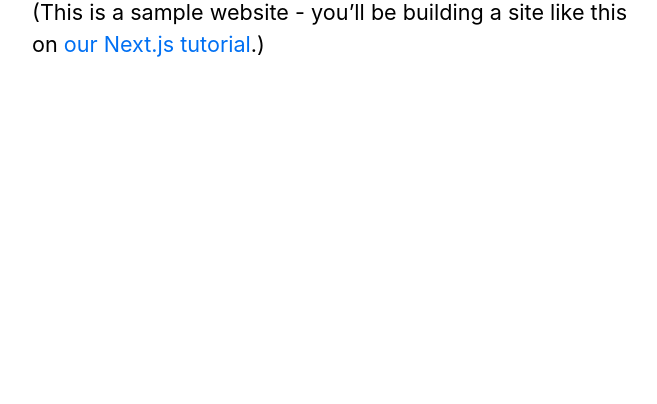
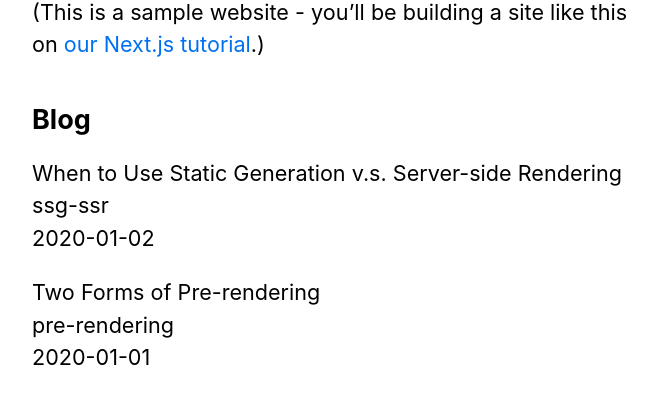
Before and after one commit to arthurborgesdev/neverendx, a Next.js app: page / in a window 1280 px wide. Shown: the part 368-772 px from the top of the page, without its empty margins (302-959 px from the left). Built offline with nearby package versions, Linux system fonts and the light colour scheme.

Commit message:
Commiting changes of next.js tutorial until pre-rendering and data fetching

```diff
--- /dev/null
+++ b/lib/posts.js
@@ -0,0 +1,35 @@
+import fs from 'fs'
+import path from 'path'
+import matter from 'gray-matter'
+
+const postsDirectory = path.join(process.cwd(), 'posts')
+
+export function getSortedPostsData() {
+  // Get file names under /posts
+  const fileNames = fs.readdirSync(postsDirectory)
+  const allPostsData = fileNames.map(fileName => {
+    // Remove ".md" from file name to get id
+    const id = fileName.replace(/\.md$/, '')
+
+    // Read markdown file as string
+    const fullPath = path.join(postsDirectory, fileName)
+    const fileContents = fs.readFileSync(fullPath, 'utf8')
+
+    // Use gray-matter to parse the post metadata section
+    const matterResult = matter(fileContents)
+
+    // Combine the data with the id
+    return {
+      id,
+      ...matterResult.data
+    }
+  })
+  // Sort posts by date
+  return allPostsData.sort((a, b) => {
+    if (a.date < b.date) {
+      return 1
+    } else {
+      return -1
+    }
+  })
+}
--- a/package.json
+++ b/package.json
@@ -8,6 +8,7 @@
     "start": "next start"
   },
   "dependencies": {
+    "gray-matter": "^4.0.2",
     "next": "^9.3.3",
     "react": "^16.13.0",
     "react-dom": "^16.13.0"
--- a/pages/index.js
+++ b/pages/index.js
@@ -1,8 +1,18 @@
 import Head from 'next/head'
 import Layout, { siteTitle } from '../components/layout'
 import utilStyles from '../styles/utils.module.css'
+import { getSortedPostsData } from '../lib/posts'
 
-export default function Home() {
+export async function getStaticProps() {
+  const allPostsData = getSortedPostsData()
+  return {
+    props: {
+      allPostsData
+    }
+  }
+}
+
+export default function Home({ allPostsData }) {
   return (
     <Layout home>
       <Head>
@@ -15,6 +25,20 @@
           <a href="https://nextjs.org/learn">our Next.js tutorial</a>.)
         </p>
       </section>
+      <section className={`${utilStyles.headingMd} ${utilStyles.padding1px}`}>
+        <h2 className={utilStyles.headingLg}>Blog</h2>
+        <ul className={utilStyles.list}>
+          {allPostsData.map(({ id, date, title }) => (
+            <li className={utilStyles.listItem} key={id}>
+              {title}
+              <br />
+              {id}
+              <br />
+              {date}
+            </li>
+          ))}
+        </ul>
+      </section>
     </Layout>
   )
 }
--- /dev/null
+++ b/posts/pre-rendering.md
@@ -0,0 +1,11 @@
+---
+title: 'Two Forms of Pre-rendering'
+date: '2020-01-01'
+---
+
+Next.js has two forms of pre-rendering: **Static Generation** and **Server-side Rendering**. The difference is in **when** it generates the HTML for a page.
+
+- **Static Generation** is the pre-rendering method that generates the HTML at **build time**. The pre-rendered HTML is then _reused_ on each request.
+- **Server-side Rendering** is the pre-rendering method that generates the HTML on **each request**.
+
+Importantly, Next.js lets you **choose** which pre-rendering form to use for each page. You can create a "hybrid" Next.js app by using Static Generation for most pages and using Server-side Rendering for others.
--- /dev/null
+++ b/posts/ssg-ssr.md
@@ -0,0 +1,19 @@
+---
+title: 'When to Use Static Generation v.s. Server-side Rendering'
+date: '2020-01-02'
+---
+
+We recommend using **Static Generation** (with and without data) whenever possible because your page can be built once and served by CDN, which makes it much faster than having a server render the page on every request.
+
+You can use Static Generation for many types of pages, including:
+
+- Marketing pages
+- Blog posts
+- E-commerce product listings
+- Help and documentation
+
+You should ask yourself: "Can I pre-render this page **ahead** of a user's request?" If the answer is yes, then you should choose Static Generation.
+
+On the other hand, Static Generation is **not** a good idea if you cannot pre-render a page ahead of a user's request. Maybe your page shows frequently updated data, and the page content changes on every request.
+
+In that case, you can use **Server-Side Rendering**. It will be slower, but the pre-rendered page will always be up-to-date. Or you can skip pre-rendering and use client-side JavaScript to populate data.
```
Also changed, not shown: 1 other file (tests, documents, lock files or other folders).
